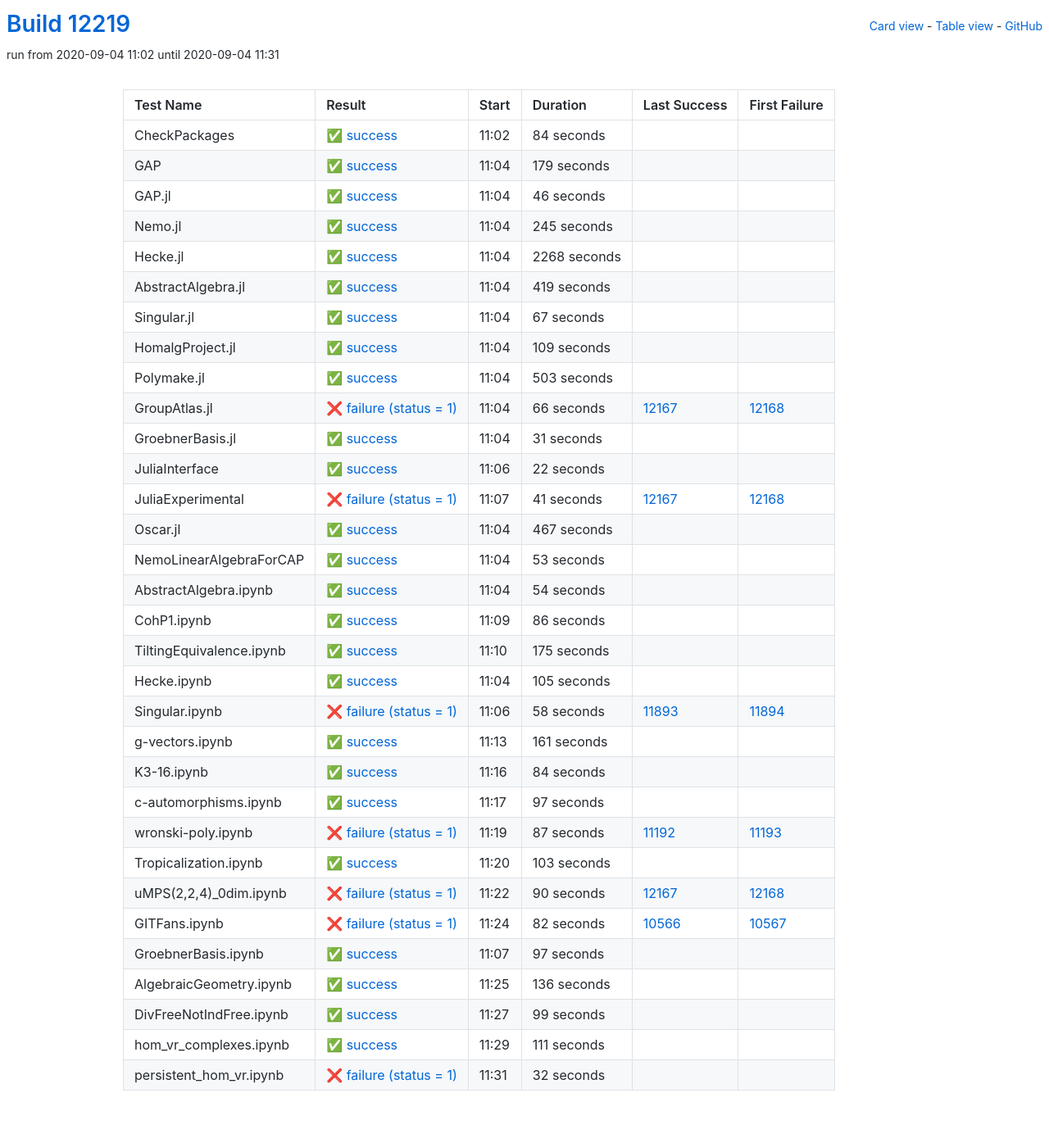
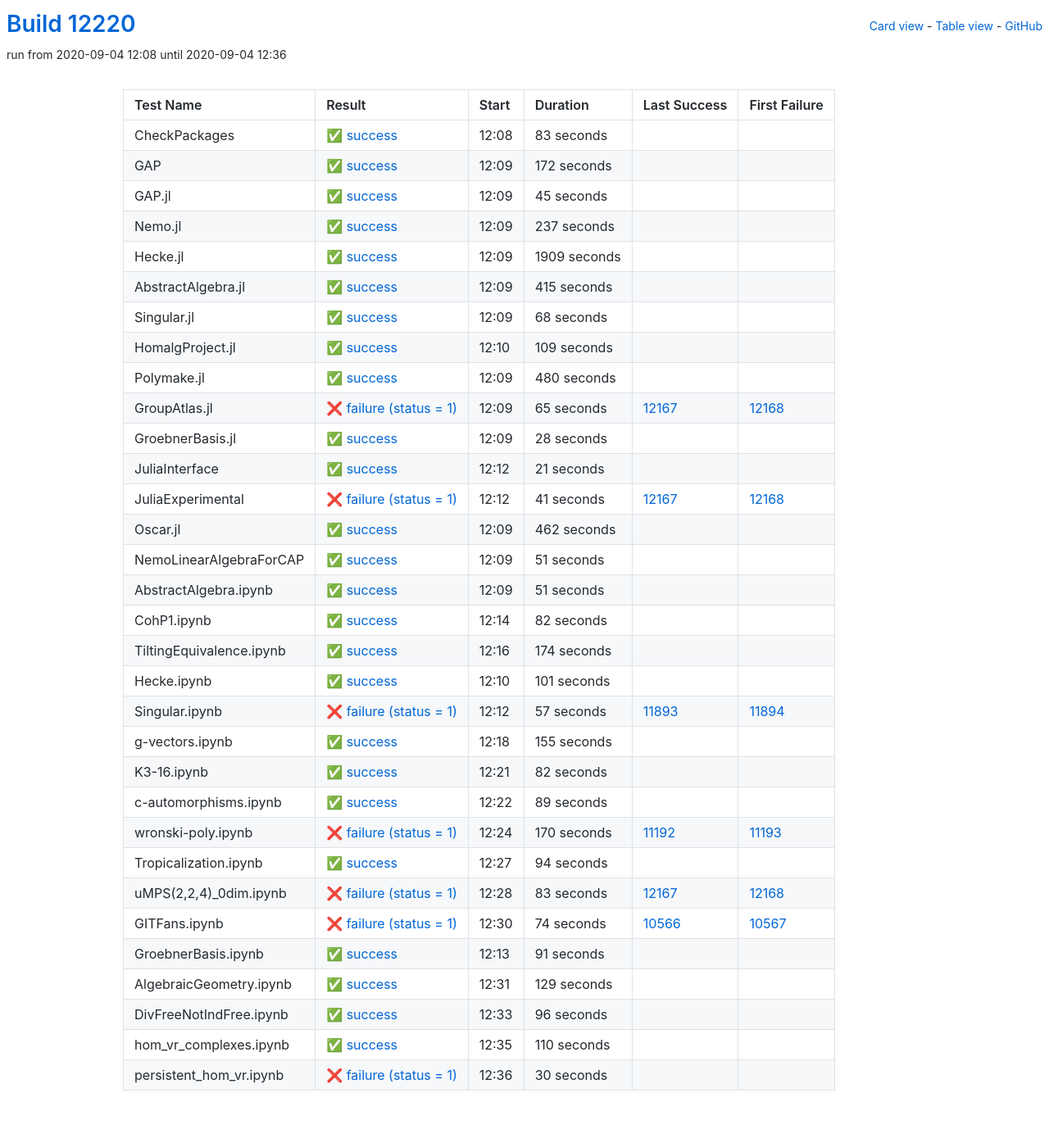
Before and after one commit to oscar-system/oscar-ci-status, a Jekyll site: the page built from table.html, in a window 1280 px wide. Shown: the whole page at 82% size. Built offline with Jekyll 4.4.1, drawn with Linux system fonts in a browser that asks for light colours.

Commit message:
Build #12220

```diff
--- a/_data/ci.yml
+++ b/_data/ci.yml
@@ -1,6 +1,6 @@
 ---
-build: 12219
-build_url: https://oscarci.mathematik.uni-kl.de/job/oscar/12219/
+build: 12220
+build_url: https://oscarci.mathematik.uni-kl.de/job/oscar/12220/
 job: oscar
 organization: oscar-system
 repo: oscar-ci-status
@@ -8,92 +8,92 @@
 tests:
 - name: CheckPackages
   id: checkpackages
-  log: https://oscarci.mathematik.uni-kl.de/job/oscar/12219/artifact/logs/build-12219/CheckPackages.log
-  start: 2020-09-04 11:02
+  log: https://oscarci.mathematik.uni-kl.de/job/oscar/12220/artifact/logs/build-12220/CheckPackages.log
+  start: 2020-09-04 12:08
   success: true
   exitcode: 0
   status: success
-  duration: 84
+  duration: 83
   last_success: false
   last_success_url:
   first_failure: false
   first_failure_url:
 - name: GAP
   id: gap
-  log: https://oscarci.mathematik.uni-kl.de/job/oscar/12219/artifact/logs/build-12219/GAP.log
-  start: 2020-09-04 11:04
+  log: https://oscarci.mathematik.uni-kl.de/job/oscar/12220/artifact/logs/build-12220/GAP.log
+  start: 2020-09-04 12:09
   success: true
   exitcode: 0
   status: success
-  duration: 179
+  duration: 172
   last_success: false
   last_success_url:
   first_failure: false
   first_failure_url:
 - name: GAP.jl
   id: gap-jl
-  log: https://oscarci.mathematik.uni-kl.de/job/oscar/12219/artifact/logs/build-12219/GAP.jl.log
-  start: 2020-09-04 11:04
+  log: https://oscarci.mathematik.uni-kl.de/job/oscar/12220/artifact/logs/build-12220/GAP.jl.log
+  start: 2020-09-04 12:09
   success: true
   exitcode: 0
   status: success
-  duration: 46
+  duration: 45
   last_success: false
   last_success_url:
   first_failure: false
   first_failure_url:
 - name: Nemo.jl
   id: nemo-jl
-  log: https://oscarci.mathematik.uni-kl.de/job/oscar/12219/artifact/logs/build-12219/Nemo.jl.log
-  start: 2020-09-04 11:04
+  log: https://oscarci.mathematik.uni-kl.de/job/oscar/12220/artifact/logs/build-12220/Nemo.jl.log
+  start: 2020-09-04 12:09
   success: true
   exitcode: 0
   status: success
-  duration: 245
+  duration: 237
   last_success: false
   last_success_url:
   first_failure: false
   first_failure_url:
 - name: Hecke.jl
   id: hecke-jl
-  log: https://oscarci.mathematik.uni-kl.de/job/oscar/12219/artifact/logs/build-12219/Hecke.jl.log
-  start: 2020-09-04 11:04
+  log: https://oscarci.mathematik.uni-kl.de/job/oscar/12220/artifact/logs/build-12220/Hecke.jl.log
+  start: 2020-09-04 12:09
   success: true
   exitcode: 0
   status: success
-  duration: 2268
+  duration: 1909
   last_success: false
   last_success_url:
   first_failure: false
   first_failure_url:
 - name: AbstractAlgebra.jl
   id: abstractalgebra-jl
-  log: https://oscarci.mathematik.uni-kl.de/job/oscar/12219/artifact/logs/build-12219/AbstractAlgebra.jl.log
-  start: 2020-09-04 11:04
+  log: https://oscarci.mathematik.uni-kl.de/job/oscar/12220/artifact/logs/build-12220/AbstractAlgebra.jl.log
+  start: 2020-09-04 12:09
   success: true
   exitcode: 0
   status: success
-  duration: 419
+  duration: 415
   last_success: false
   last_success_url:
   first_failure: false
   first_failure_url:
 - name: Singular.jl
   id: singular-jl
-  log: https://oscarci.mathematik.uni-kl.de/job/oscar/12219/artifact/logs/build-12219/Singular.jl.log
-  start: 2020-09-04 11:04
+  log: https://oscarci.mathematik.uni-kl.de/job/oscar/12220/artifact/logs/build-12220/Singular.jl.log
+  start: 2020-09-04 12:09
   success: true
   exitcode: 0
   status: success
-  duration: 67
+  duration: 68
   last_success: false
   last_success_url:
   first_failure: false
   first_failure_url:
 - name: HomalgProject.jl
   id: homalgproject-jl
-  log: https://oscarci.mathematik.uni-kl.de/job/oscar/12219/artifact/logs/build-12219/HomalgProject.jl.log
-  start: 2020-09-04 11:04
+  log: https://oscarci.mathematik.uni-kl.de/job/oscar/12220/artifact/logs/build-12220/HomalgProject.jl.log
+  start: 2020-09-04 12:10
   success: true
   exitcode: 0
   status: success
@@ -104,56 +104,56 @@
   first_failure_url:
 - name: Polymake.jl
   id: polymake-jl
-  log: https://oscarci.mathematik.uni-kl.de/job/oscar/12219/artifact/logs/build-12219/Polymake.jl.log
-  start: 2020-09-04 11:04
+  log: https://oscarci.mathematik.uni-kl.de/job/oscar/12220/artifact/logs/build-12220/Polymake.jl.log
+  start: 2020-09-04 12:09
   success: true
   exitcode: 0
   status: success
-  duration: 503
+  duration: 480
   last_success: false
   last_success_url:
   first_failure: false
   first_failure_url:
 - name: GroupAtlas.jl
   id: groupatlas-jl
-  log: https://oscarci.mathematik.uni-kl.de/job/oscar/12219/artifact/logs/build-12219/GroupAtlas.jl.log
-  start: 2020-09-04 11:04
+  log: https://oscarci.mathematik.uni-kl.de/job/oscar/12220/artifact/logs/build-12220/GroupAtlas.jl.log
+  start: 2020-09-04 12:09
   success: false
   exitcode: 1
   status: failure
-  duration: 66
+  duration: 65
   last_success: 12167
   last_success_url: https://oscarci.mathematik.uni-kl.de/job/oscar/12167/
   first_failure: 12168
   first_failure_url: https://oscarci.mathematik.uni-kl.de/job/oscar/12168/
 - name: GroebnerBasis.jl
   id: groebnerbasis-jl
-  log: https://oscarci.mathematik.uni-kl.de/job/oscar/12219/artifact/logs/build-12219/GroebnerBasis.jl.log
-  start: 2020-09-04 11:04
+  log: https://oscarci.mathematik.uni-kl.de/job/oscar/12220/artifact/logs/build-12220/GroebnerBasis.jl.log
+  start: 2020-09-04 12:09
   success: true
   exitcode: 0
   status: success
-  duration: 31
+  duration: 28
   last_success: false
   last_success_url:
   first_failure: false
   first_failure_url:
 - name: JuliaInterface
   id: juliainterface
-  log: https://oscarci.mathematik.uni-kl.de/job/oscar/12219/artifact/logs/build-12219/JuliaInterface.log
-  start: 2020-09-04 11:06
+  log: https://oscarci.mathematik.uni-kl.de/job/oscar/12220/artifact/logs/build-12220/JuliaInterface.log
+  start: 2020-09-04 12:12
   success: true
   exitcode: 0
   status: success
-  duration: 22
+  duration: 21
   last_success: false
   last_success_url:
   first_failure: false
   first_failure_url:
 - name: JuliaExperimental
   id: juliaexperimental
-  log: https://oscarci.mathematik.uni-kl.de/job/oscar/12219/artifact/logs/build-12219/JuliaExperimental.log
-  start: 2020-09-04 11:07
+  log: https://oscarci.mathematik.uni-kl.de/job/oscar/12220/artifact/logs/build-12220/JuliaExperimental.log
+  start: 2020-09-04 12:12
   success: false
   exitcode: 1
   status: failure
@@ -164,228 +164,228 @@
   first_failure_url: https://oscarci.mathematik.uni-kl.de/job/oscar/12168/
 - name: Oscar.jl
   id: oscar-jl
-  log: https://oscarci.mathematik.uni-kl.de/job/oscar/12219/artifact/logs/build-12219/Oscar.jl.log
-  start: 2020-09-04 11:04
+  log: https://oscarci.mathematik.uni-kl.de/job/oscar/12220/artifact/logs/build-12220/Oscar.jl.log
+  start: 2020-09-04 12:09
   success: true
   exitcode: 0
   status: success
-  duration: 467
+  duration: 462
   last_success: false
   last_success_url:
   first_failure: false
   first_failure_url:
 - name: NemoLinearAlgebraForCAP
   id: nemolinearalgebraforcap
-  log: https://oscarci.mathematik.uni-kl.de/job/oscar/12219/artifact/logs/build-12219/NemoLinearAlgebraForCAP.log
-  start: 2020-09-04 11:04
+  log: https://oscarci.mathematik.uni-kl.de/job/oscar/12220/artifact/logs/build-12220/NemoLinearAlgebraForCAP.log
+  start: 2020-09-04 12:09
   success: true
   exitcode: 0
   status: success
-  duration: 53
+  duration: 51
   last_success: false
   last_success_url:
   first_failure: false
   first_failure_url:
 - name: AbstractAlgebra.ipynb
   id: abstractalgebra-ipynb
-  log: https://oscarci.mathematik.uni-kl.de/job/oscar/12219/artifact/logs/build-12219/AbstractAlgebra.ipynb.log
-  start: 2020-09-04 11:04
+  log: https://oscarci.mathematik.uni-kl.de/job/oscar/12220/artifact/logs/build-12220/AbstractAlgebra.ipynb.log
+  start: 2020-09-04 12:09
   success: true
   exitcode: 0
   status: success
-  duration: 54
+  duration: 51
   last_success: false
   last_success_url:
   first_failure: false
   first_failure_url:
 - name: CohP1.ipynb
   id: cohp1-ipynb
-  log: https://oscarci.mathematik.uni-kl.de/job/oscar/12219/artifact/logs/build-12219/CohP1.ipynb.log
-  start: 2020-09-04 11:09
+  log: https://oscarci.mathematik.uni-kl.de/job/oscar/12220/artifact/logs/build-12220/CohP1.ipynb.log
+  start: 2020-09-04 12:14
   success: true
   exitcode: 0
   status: success
-  duration: 86
+  duration: 82
   last_success: false
   last_success_url:
   first_failure: false
   first_failure_url:
 - name: TiltingEquivalence.ipynb
   id: tiltingequivalence-ipynb
-  log: https://oscarci.mathematik.uni-kl.de/job/oscar/12219/artifact/logs/build-12219/TiltingEquivalence.ipynb.log
-  start: 2020-09-04 11:10
+  log: https://oscarci.mathematik.uni-kl.de/job/oscar/12220/artifact/logs/build-12220/TiltingEquivalence.ipynb.log
+  start: 2020-09-04 12:16
   success: true
   exitcode: 0
   status: success
-  duration: 175
+  duration: 174
   last_success: false
   last_success_url:
   first_failure: false
   first_failure_url:
 - name: Hecke.ipynb
   id: hecke-ipynb
-  log: https://oscarci.mathematik.uni-kl.de/job/oscar/12219/artifact/logs/build-12219/Hecke.ipynb.log
-  start: 2020-09-04 11:04
+  log: https://oscarci.mathematik.uni-kl.de/job/oscar/12220/artifact/logs/build-12220/Hecke.ipynb.log
+  start: 2020-09-04 12:10
   success: true
   exitcode: 0
   status: success
-  duration: 105
+  duration: 101
   last_success: false
   last_success_url:
   first_failure: false
   first_failure_url:
 - name: Singular.ipynb
   id: singular-ipynb
-  log: https://oscarci.mathematik.uni-kl.de/job/oscar/12219/artifact/logs/build-12219/Singular.ipynb.log
-  start: 2020-09-04 11:06
+  log: https://oscarci.mathematik.uni-kl.de/job/oscar/12220/artifact/logs/build-12220/Singular.ipynb.log
+  start: 2020-09-04 12:12
   success: false
   exitcode: 1
   status: failure
-  duration: 58
+  duration: 57
   last_success: 11893
   last_success_url: https://oscarci.mathematik.uni-kl.de/job/oscar/11893/
   first_failure: 11894
   first_failure_url: https://oscarci.mathematik.uni-kl.de/job/oscar/11894/
 - name: g-vectors.ipynb
   id: g-vectors-ipynb
-  log: https://oscarci.mathematik.uni-kl.de/job/oscar/12219/artifact/logs/build-12219/g-vectors.ipynb.log
-  start: 2020-09-04 11:13
+  log: https://oscarci.mathematik.uni-kl.de/job/oscar/12220/artifact/logs/build-12220/g-vectors.ipynb.log
+  start: 2020-09-04 12:18
   success: true
   exitcode: 0
   status: success
-  duration: 161
+  duration: 155
   last_success: false
   last_success_url:
   first_failure: false
   first_failure_url:
 - name: K3-16.ipynb
   id: k3-16-ipynb
-  log: https://oscarci.mathematik.uni-kl.de/job/oscar/12219/artifact/logs/build-12219/K3-16.ipynb.log
-  start: 2020-09-04 11:16
+  log: https://oscarci.mathematik.uni-kl.de/job/oscar/12220/artifact/logs/build-12220/K3-16.ipynb.log
+  start: 2020-09-04 12:21
   success: true
   exitcode: 0
   status: success
-  duration: 84
+  duration: 82
   last_success: false
   last_success_url:
   first_failure: false
   first_failure_url:
 - name: c-automorphisms.ipynb
   id: c-automorphisms-ipynb
-  log: https://oscarci.mathematik.uni-kl.de/job/oscar/12219/artifact/logs/build-12219/c-automorphisms.ipynb.log
-  start: 2020-09-04 11:17
+  log: https://oscarci.mathematik.uni-kl.de/job/oscar/12220/artifact/logs/build-12220/c-automorphisms.ipynb.log
+  start: 2020-09-04 12:22
   success: true
   exitcode: 0
   status: success
-  duration: 97
+  duration: 89
   last_success: false
   last_success_url:
   first_failure: false
   first_failure_url:
 - name: wronski-poly.ipynb
   id: wronski-poly-ipynb
-  log: https://oscarci.mathematik.uni-kl.de/job/oscar/12219/artifact/logs/build-12219/wronski-poly.ipynb.log
-  start: 2020-09-04 11:19
+  log: https://oscarci.mathematik.uni-kl.de/job/oscar/12220/artifact/logs/build-12220/wronski-poly.ipynb.log
+  start: 2020-09-04 12:24
   success: false
   exitcode: 1
   status: failure
-  duration: 87
+  duration: 170
   last_success: 11192
   last_success_url: https://oscarci.mathematik.uni-kl.de/job/oscar/11192/
   first_failure: 11193
   first_failure_url: https://oscarci.mathematik.uni-kl.de/job/oscar/11193/
 - name: Tropicalization.ipynb
   id: tropicalization-ipynb
-  log: https://oscarci.mathematik.uni-kl.de/job/oscar/12219/artifact/logs/build-12219/Tropicalization.ipynb.log
-  start: 2020-09-04 11:20
+  log: https://oscarci.mathematik.uni-kl.de/job/oscar/12220/artifact/logs/build-12220/Tropicalization.ipynb.log
+  start: 2020-09-04 12:27
   success: true
   exitcode: 0
   status: success
-  duration: 103
+  duration: 94
   last_success: false
   last_success_url:
   first_failure: false
   first_failure_url:
 - name: uMPS(2,2,4)_0dim.ipynb
   id: umps-2-2-4-0dim-ipynb
-  log: https://oscarci.mathematik.uni-kl.de/job/oscar/12219/artifact/logs/build-12219/uMPS-2-2-4-_0dim.ipynb.log
-  start: 2020-09-04 11:22
+  log: https://oscarci.mathematik.uni-kl.de/job/oscar/12220/artifact/logs/build-12220/uMPS-2-2-4-_0dim.ipynb.log
+  start: 2020-09-04 12:28
   success: false
   exitcode: 1
   status: failure
-  duration: 90
+  duration: 83
   last_success: 12167
   last_success_url: https://oscarci.mathematik.uni-kl.de/job/oscar/12167/
   first_failure: 12168
   first_failure_url: https://oscarci.mathematik.uni-kl.de/job/oscar/12168/
 - name: GITFans.ipynb
   id: gitfans-ipynb
-  log: https://oscarci.mathematik.uni-kl.de/job/oscar/12219/artifact/logs/build-12219/GITFans.ipynb.log
-  start: 2020-09-04 11:24
+  log: https://oscarci.mathematik.uni-kl.de/job/oscar/12220/artifact/logs/build-12220/GITFans.ipynb.log
+  start: 2020-09-04 12:30
   success: false
   exitcode: 1
   status: failure
-  duration: 82
+  duration: 74
   last_success: 10566
   last_success_url: https://oscarci.mathematik.uni-kl.de/job/oscar/10566/
   first_failure: 10567
   first_failure_url: https://oscarci.mathematik.uni-kl.de/job/oscar/10567/
 - name: GroebnerBasis.ipynb
   id: groebnerbasis-ipynb
-  log: https://oscarci.mathematik.uni-kl.de/job/oscar/12219/artifact/logs/build-12219/GroebnerBasis.ipynb.log
-  start: 2020-09-04 11:07
+  log: https://oscarci.mathematik.uni-kl.de/job/oscar/12220/artifact/logs/build-12220/GroebnerBasis.ipynb.log
+  start: 2020-09-04 12:13
   success: true
   exitcode: 0
   status: success
-  duration: 97
+  duration: 91
   last_success: false
   last_success_url:
   first_failure: false
   first_failure_url:
 - name: AlgebraicGeometry.ipynb
   id: algebraicgeometry-ipynb
-  log: https://oscarci.mathematik.uni-kl.de/job/oscar/12219/artifact/logs/build-12219/AlgebraicGeometry.ipynb.log
-  start: 2020-09-04 11:25
+  log: https://oscarci.mathematik.uni-kl.de/job/oscar/12220/artifact/logs/build-12220/AlgebraicGeometry.ipynb.log
+  start: 2020-09-04 12:31
   success: true
   exitcode: 0
   status: success
-  duration: 136
+  duration: 129
   last_success: false
   last_success_url:
   first_failure: false
   first_failure_url:
 - name: DivFreeNotIndFree.ipynb
   id: divfreenotindfree-ipynb
-  log: https://oscarci.mathematik.uni-kl.de/job/oscar/12219/artifact/logs/build-12219/DivFreeNotIndFree.ipynb.log
-  start: 2020-09-04 11:27
+  log: https://oscarci.mathematik.uni-kl.de/job/oscar/12220/artifact/logs/build-12220/DivFreeNotIndFree.ipynb.log
+  start: 2020-09-04 12:33
   success: true
   exitcode: 0
   status: success
-  duration: 99
+  duration: 96
   last_success: false
   last_success_url:
   first_failure: false
   first_failure_url:
 - name: hom_vr_complexes.ipynb
   id: hom-vr-complexes-ipynb
-  log: https://oscarci.mathematik.uni-kl.de/job/oscar/12219/artifact/logs/build-12219/hom_vr_complexes.ipynb.log
-  start: 2020-09-04 11:29
+  log: https://oscarci.mathematik.uni-kl.de/job/oscar/12220/artifact/logs/build-12220/hom_vr_complexes.ipynb.log
+  start: 2020-09-04 12:35
   success: true
   exitcode: 0
   status: success
-  duration: 111
+  duration: 110
   last_success: false
   last_success_url:
   first_failure: false
   first_failure_url:
 - name: persistent_hom_vr.ipynb
   id: persistent-hom-vr-ipynb
-  log: https://oscarci.mathematik.uni-kl.de/job/oscar/12219/artifact/logs/build-12219/persistent_hom_vr.ipynb.log
-  start: 2020-09-04 11:31
+  log: https://oscarci.mathematik.uni-kl.de/job/oscar/12220/artifact/logs/build-12220/persistent_hom_vr.ipynb.log
+  start: 2020-09-04 12:36
   success: false
   exitcode: 1
   status: failure
-  duration: 32
+  duration: 30
   last_success: false
   last_success_url:
   first_failure: false
```
Also changed, not shown: README.md.
